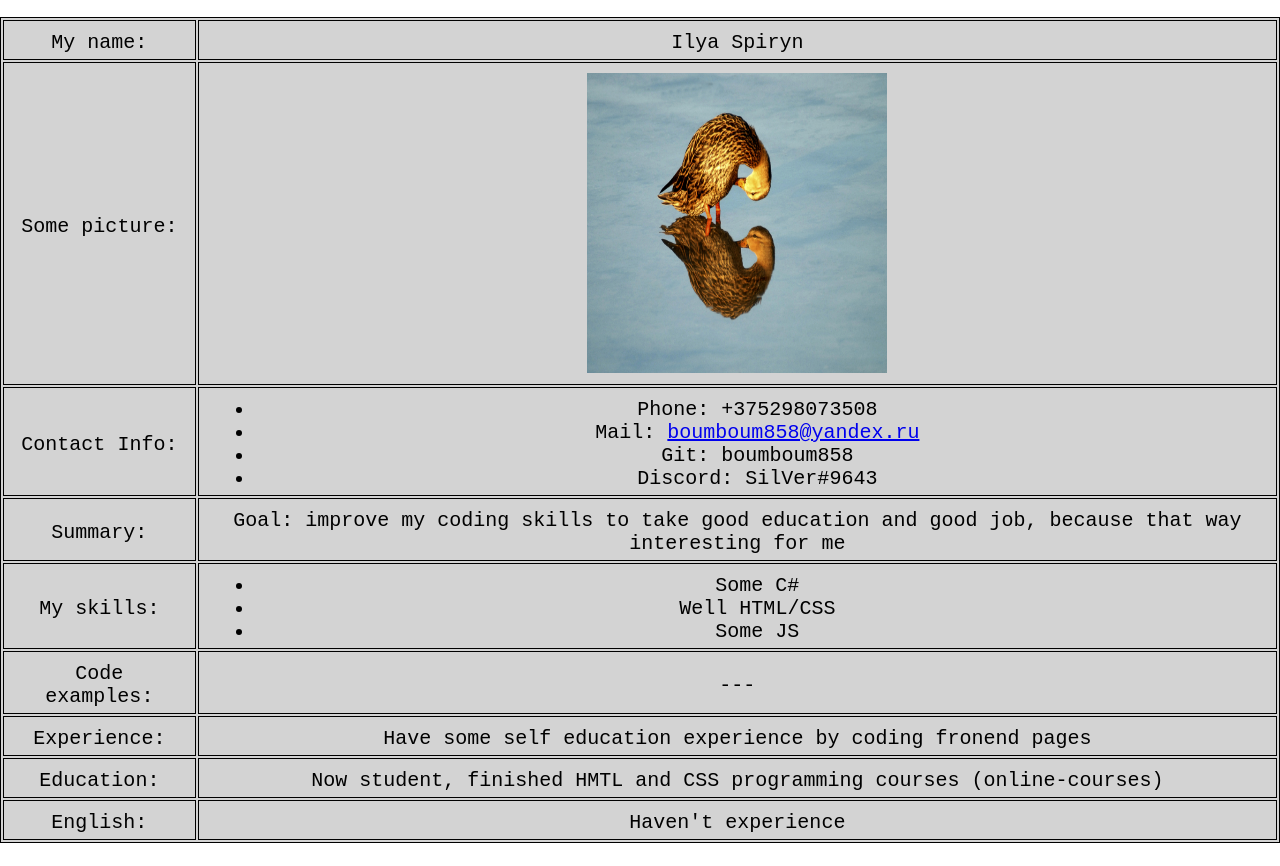
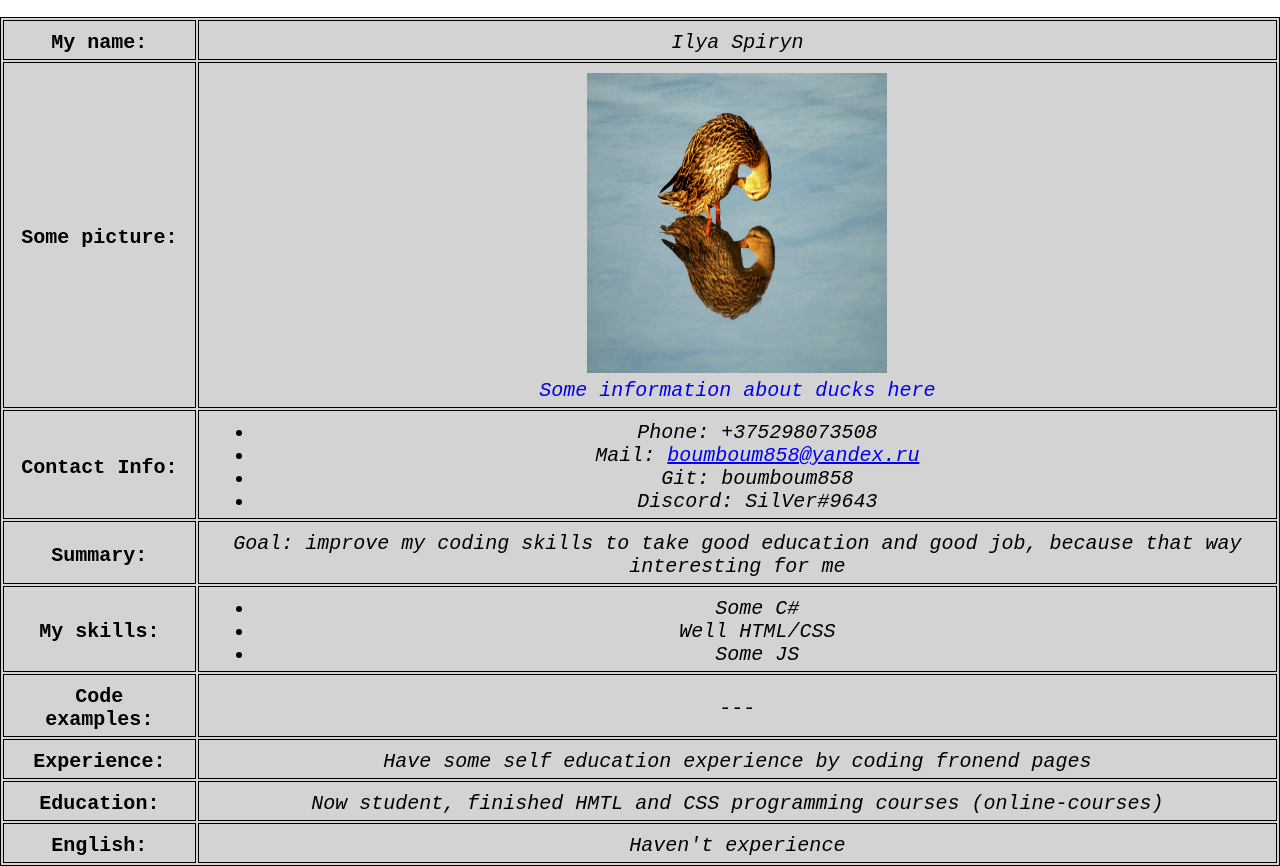
Before and after one commit to boumboum858/rsschools-cv, a plain HTML site: page index.html in a window 1280 px wide. Shown: the part 60-926 px from the top of the page. Before the commit the page ends 903 px from the top, so only its background shows below. Drawn offline with Linux system fonts and the light colour scheme.

Commit message:
feat: new features

```diff
--- a/index.html
+++ b/index.html
@@ -30,6 +30,10 @@
                 outline:none;
             }
 
+            .No_dec_a {
+                text-decoration: none;
+            }
+
             .td1 {
                 text-align: center;
                 padding-left: 15px;
@@ -43,6 +47,7 @@
                 padding-right: 15px;
                 padding-top: 10px;
                 padding-bottom: 5px;
+                font-style: italic;
             }
 
             table {
@@ -60,15 +65,15 @@
         <main>
             <table>
                 <tr>
-                    <td class="td1">My name: </td>
+                    <td class="td1"><b>My name: </b></td>
                     <td class="td2">Ilya Spiryn</td>
                 </tr>
                 <tr>
-                    <td class="td1">Some picture: </td>
-                    <td class="td2"><img src="picture.jpg" alt="Duck"></td>
+                    <td class="td1"><b>Some picture: </b></td>
+                    <td class="td2"><img src="picture.jpg" alt="Duck"><a href="https://ru.wikipedia.org/wiki/Утки" class="No_dec_a"><p>Some information about ducks here</p></a></td>
                 </tr>
                 <tr>
-                    <td class="td1">Contact Info: </td>
+                    <td class="td1"><b>Contact Info: </b></td>
                     <td class="td2">
                         <ul>
                             <li>Phone: +375298073508</li>
@@ -79,11 +84,11 @@
                     </td>
                 </tr>
                 <tr>
-                    <td class="td1">Summary: </td>
+                    <td class="td1"><b>Summary: </b></td>
                     <td class="td2">Goal: improve my coding skills to take good education and good job, because that way interesting for me</td>
                 </tr>
                 <tr>
-                    <td class="td1">My skills: </td>
+                    <td class="td1"><b>My skills: </b></td>
                     <td class="td2">
                         <ul>
                             <li>Some C#</li>
@@ -93,19 +98,19 @@
                     </td>
                 </tr>
                 <tr>
-                    <td class="td1">Code examples: </td>
+                    <td class="td1"><b>Code examples: </b></td>
                     <td class="td2">---</td>
                 </tr>
                 <tr>
-                    <td class="td1">Experience: </td>
+                    <td class="td1"><b>Experience: </b></td>
                     <td class="td2">Have some self education experience by coding fronend pages</td>
                 </tr>
                 <tr>
-                    <td class="td1">Education: </td>
+                    <td class="td1"><b>Education: </b></td>
                     <td class="td2">Now student, finished HMTL and CSS programming courses (online-courses)</td>
                 </tr>
                 <tr>
-                    <td class="td1">English: </td>
+                    <td class="td1"><b>English: </b></td>
                     <td class="td2">Haven't experience</td>
                 </tr>
             </table>
```
